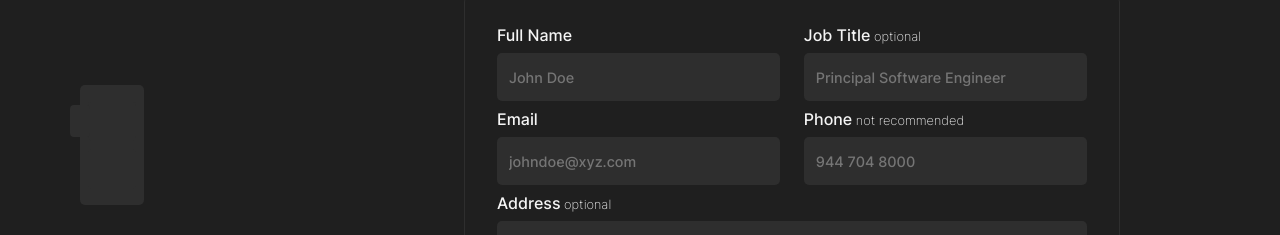
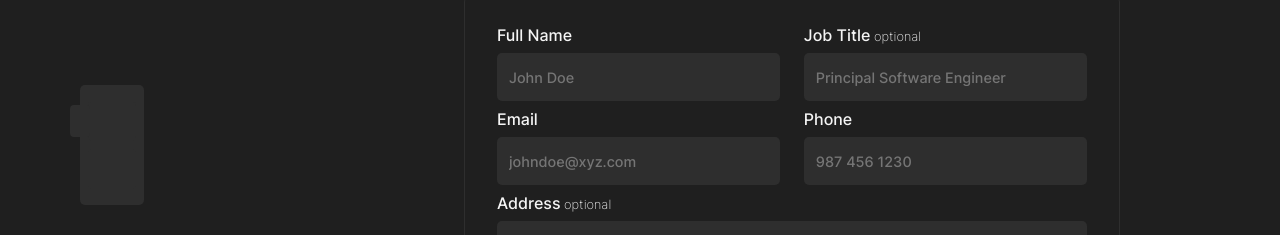
Before and after one commit to krishn404/resume-react, a React (Create React App) app: page / in a window 1280 px wide. Both pictures are taken after a click on the button "Create Now". Shown: the part 191-426 px from the top of the page. Built offline with nearby package versions, Linux system fonts and the light colour scheme; some icons are missing; what @react-pdf/renderer would draw is missing.

Commit message:
Update Personal.js

```diff
--- a/src/components/Form/FormSections/Personal.js
+++ b/src/components/Form/FormSections/Personal.js
@@ -23,8 +23,8 @@ function Personal() {
           <input type="email" name="email" placeholder="johndoe@xyz.com" onChange={handleInputChange}
             value={email}></input>
         </label>
-        <label><span>Phone<span> not recommended</span></span>
-          <input type="text" name="phone" placeholder="944 704 8000" onChange={handleInputChange}
+        <label><span>Phone</span>
+          <input type="text" name="phone" placeholder="987 456 1230" onChange={handleInputChange}
             value={phone}></input>
         </label>
       </div>
```
